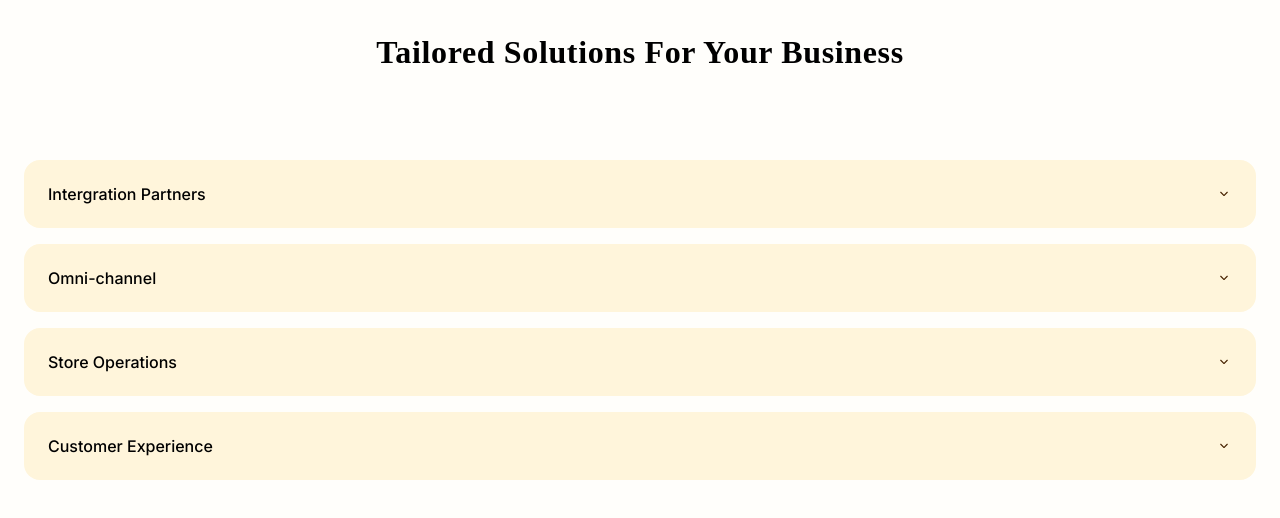
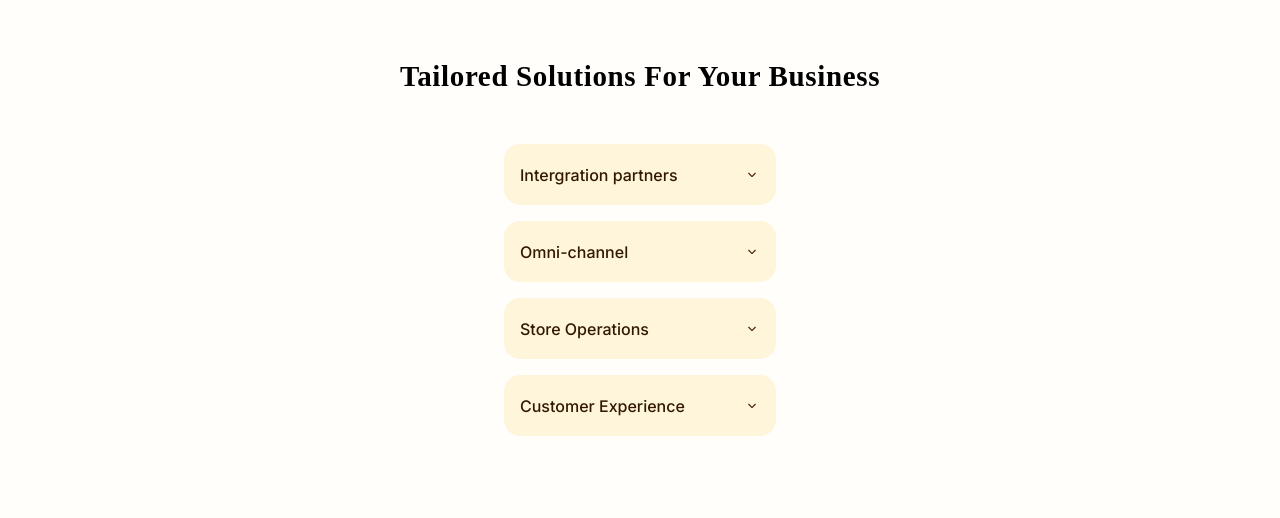
Before and after one commit to vonnue-assin/Hubbopos, a React (Create React App) app: page / in a window 1280 px wide. Shown: the top 518 px of the page. Built offline with nearby package versions, Linux system fonts and the light colour scheme; a web font is replaced by a local one.

Commit message:
refactor:resolved the comments

```diff
--- a/src/App.css
+++ b/src/App.css
@@ -1,7 +1,3 @@
-.App {
-  text-align: center;
-}
-
 .App-logo {
   height: 40vmin;
   pointer-events: none;
--- a/src/components/Accordion/styles.css
+++ b/src/components/Accordion/styles.css
@@ -71,7 +71,7 @@
 }
 
 @media screen and (max-width: 768px) {
-}
+
 .accordion-container {
   display: flex;
   flex-direction: column;
@@ -182,7 +182,7 @@
   padding: 12px 40px;
   margin-top: 40px;
 }
-
+}
 @media screen and (max-width: 768px) {
   .accordion-content {
     padding: 0.75rem;
--- a/src/data/Accordion.json
+++ b/src/data/Accordion.json
@@ -1,7 +1,7 @@
 [
   {
     "id": "1",
-    "buttonLabel": "Intergration Partners",
+    "buttonLabel": "Intergration partners",
     "image": "https://assets.grab.com/wp-content/uploads/sites/42/2024/06/04110649/integration-partners-mobile.png",
     "content": {
       "heading": "Best-In-Class POS integrations",
--- a/src/pages/Home.tsx
+++ b/src/pages/Home.tsx
@@ -17,6 +17,7 @@ export const Home: React.FC = () => {
 
   return (
     <div className="main-container">
+      <div className='main-sub-container'>
         <p className="text-heading">Tailored Solutions For Your Business</p>
         <div className="container">
           {accordionData.map((section, index) => (
@@ -43,5 +44,6 @@ export const Home: React.FC = () => {
           ))}
         </div>
       </div>
+    </div>
   );
 };
--- a/src/pages/styles.css
+++ b/src/pages/styles.css
@@ -1,13 +1,14 @@
 .text-heading {
-  font-size: 32px;
+  font-size: 29px;
   line-height: 40px;
   letter-spacing: 0.64px;
   font-weight: 600;
   font-family: 'font2';
   text-align: center;
+  margin: 0px;
 }
 .container {
-  padding: 3.5rem 1.5rem;
+  /* padding: 3.5rem 1.5rem; */
   display: flex;
   flex-direction: column;
   align-items: center;
@@ -30,7 +31,7 @@
 
 .button {
   background-color: #fff5db;
-  color: black;
+  color: #321800;
   border: none;
   padding: 0.5rem 1.5rem;
   cursor: pointer;
@@ -42,6 +43,10 @@
   width: 100%;
   min-width: 140px;
   flex-shrink: 0;
+  padding-top: 0.5rem;
+  padding-bottom: 0.5rem;
+  padding-left: 1rem;
+  padding-right: 1rem;
 }
 
 .button.active {
@@ -58,6 +63,9 @@
   width: 100%;
   gap: 0.5rem;
   font-weight: 500;
+  margin: 0px;
+  height: 45px;
+  width: 240px;
 }
 
 .button-arrow-icon {
@@ -93,7 +101,6 @@
 .accordion-item {
   display: flex;
   flex-direction: column;
-  gap: 1rem;
 }
 
 .image {
@@ -106,8 +113,29 @@
   font-size: 1.5rem;
   font-weight: 600;
   font-family: 'font2';
+  margin: 0px;
 }
 
+.main-container {
+  padding-top: 3.5rem;
+  padding-bottom: 3.5rem;
+  padding-left: 1.5rem;
+  padding-right: 1.5rem;
+}
+
+.main-sub-container {
+  display: flex;
+  flex-direction: column;
+  gap: 3rem;
+  justify-content: center;
+  align-items: center;
+  margin-left: auto;
+  margin-right: auto;
+}
+
+.button.active {
+  color: #fff;
+}
 
 @media screen and (max-width: 769px) {
   .accordion-button-row {
```
Lines whose indentation alone changed are shown as unchanged.
